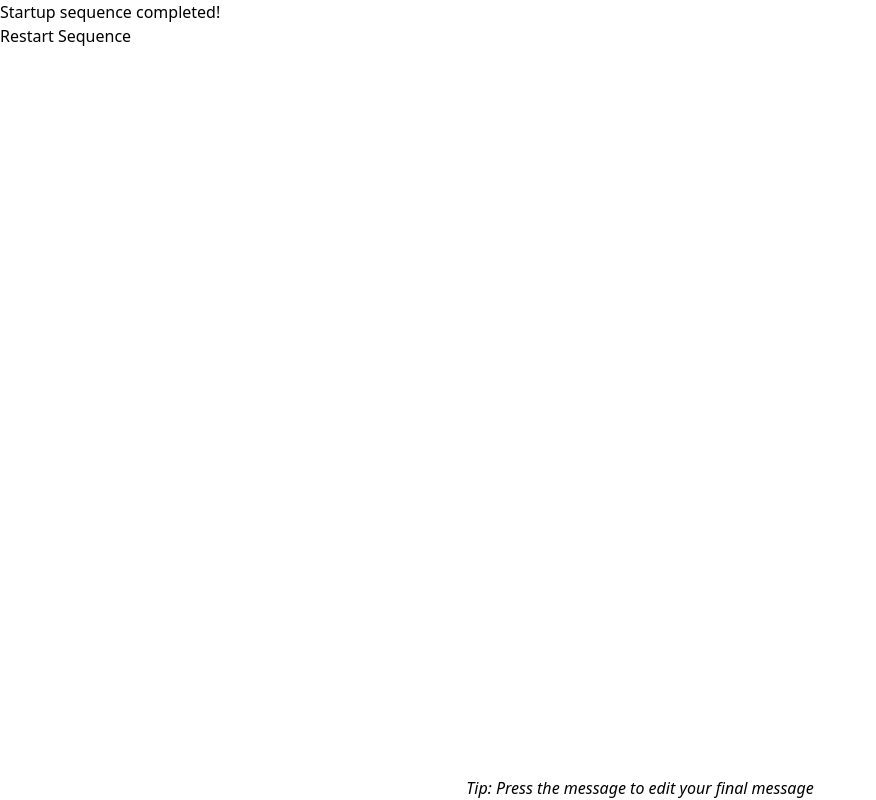
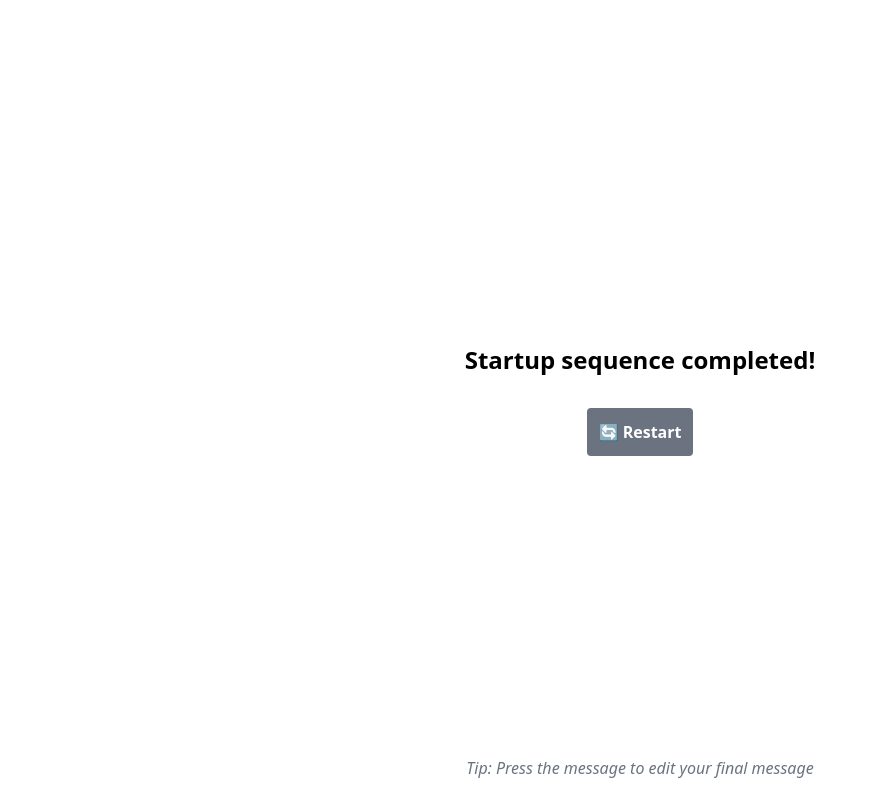
Before and after one commit to douglasdriving/start_sequence, a React (Create React App) app: page /end in a window 1280 px wide. Shown: the whole page, without its empty margins (0-876 px from the left). Built offline with nearby package versions, Linux system fonts and the light colour scheme.

Commit message:
styled end message

```diff
--- a/src/components/sequences/endMessage/endMessage.tsx
+++ b/src/components/sequences/endMessage/endMessage.tsx
@@ -12,12 +12,26 @@ const EndMessage = () => {
   const navigate = useNavigate();
 
   return (
-    <div>
-      <p contentEditable onBlur={handleMessageChange}>{message}</p>
-      <button onClick={() => navigate('/start_sequence')}>Restart Sequence</button>
-      <p style={{ position: 'fixed', bottom: '0', left: '50%', transform: 'translateX(-50%)' }}>
-        <i>Tip: Press the message to edit your final message</i>
-      </p>
+    <div className="flex justify-center">
+      <div className="flex flex-col justify-center min-h-screen items-center">
+        <p
+          contentEditable
+          onBlur={handleMessageChange}
+          className="text-2xl font-bold"
+        >
+          {message}
+        </p>
+
+        <button
+          className="w-max bg-gray-500 hover:bg-gray-700 text-white font-bold py-3 px-3 rounded text-center mt-8"
+          onClick={() => navigate('/start_sequence')}>
+          🔄 Restart
+        </button>
+
+        <p className="fixed bottom-5 left-1/2 transform -translate-x-1/2 text-center text-gray-500">
+          <i>Tip: Press the message to edit your final message</i>
+        </p>
+      </div>
     </div>
   );
 }
```
